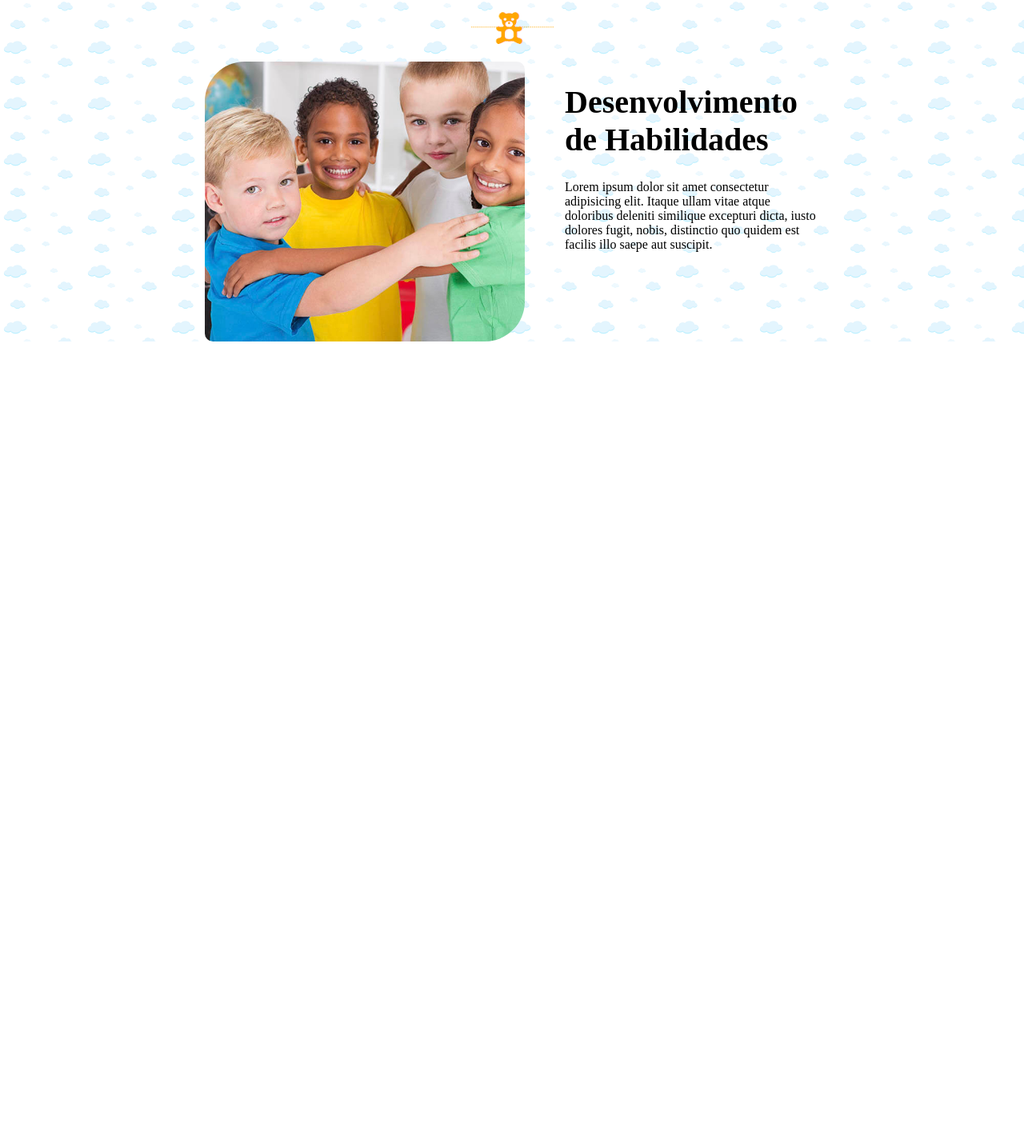
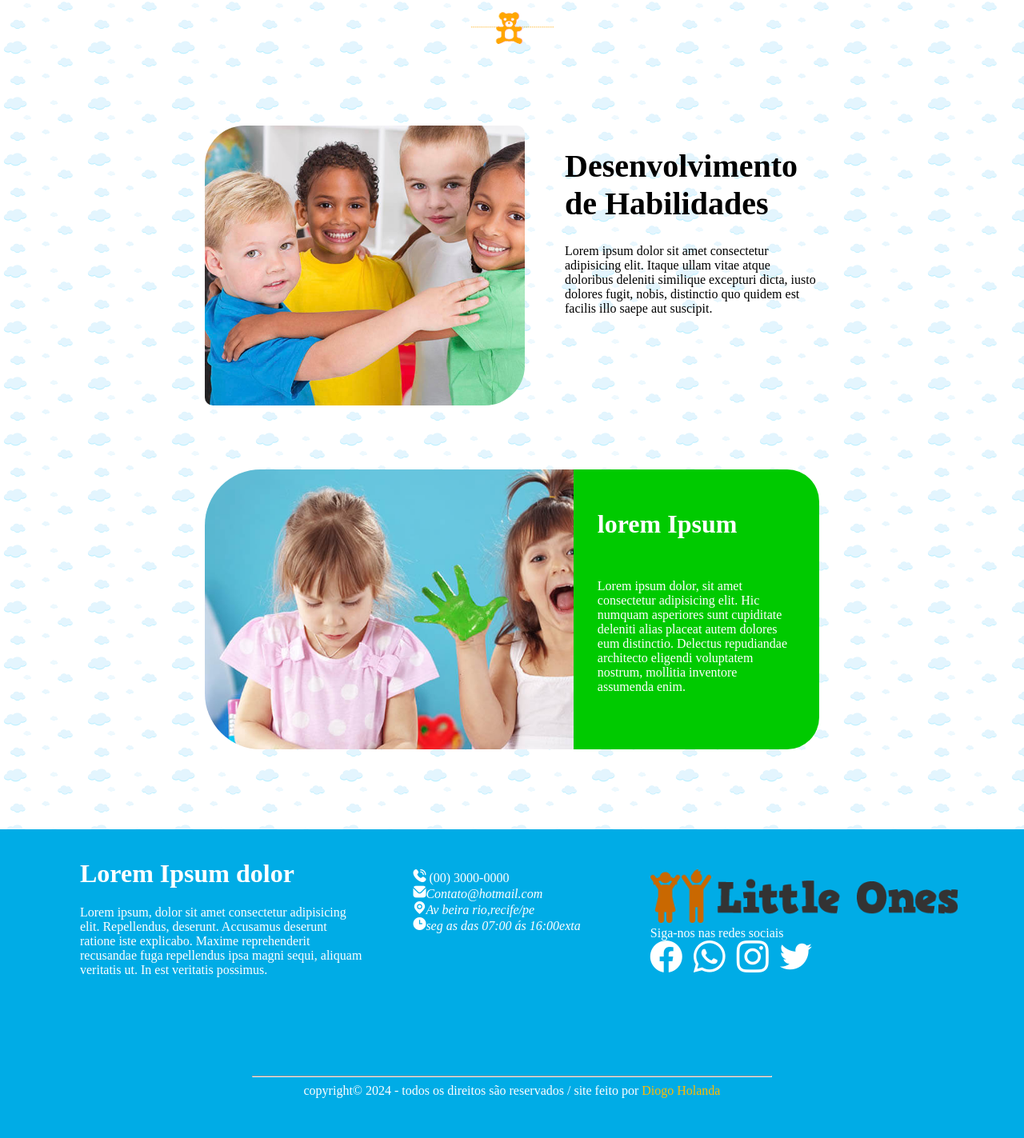
Before and after one commit to Diogo-Holanda-DH/projeto01, a plain HTML site: page index.html in a window 1280 px wide. Shown: the part 724-2147 px from the top of the page at 80% size. Before the commit the page ends 1151 px from the top, so only its background shows below. Drawn offline with nearby package versions, Linux system fonts and the light colour scheme; a web font is replaced by a local one.

Commit message:
finalizado

```diff
--- a/css/styles.css
+++ b/css/styles.css
@@ -1,4 +1,7 @@
 @import url('https://fonts.googleapis.com/css2?family=Marhey:wght@300..700&display=swap ');
+@import url('https://cdn-uicons.flaticon.com/2.5.0/uicons-solid-rounded/css/uicons-solid-rounded.css');
+@import url('https://cdn-uicons.flaticon.com/2.5.0/uicons-brands/css/uicons-brands.css');
+@import url('https://cdn-uicons.flaticon.com/2.6.0/uicons-solid-straight/css/uicons-solid-straight.css');
 :root{
     --azul_claro: rgb(0, 172, 230);
     --amarelo_canário: rgb(255, 187, 0);
@@ -75,10 +78,12 @@ body {
     text-align: center;
 }
 
-#secao_01 {
+#secao_01,
+#secao_02 {
     display: flex;
     width: 60%;
     margin: auto;
+    margin-top: 80px;
 }
 
 #criancas_secao_01 {
@@ -100,4 +105,104 @@ body {
     font-size: 40px;
 }
 
-/* Teste  3*/
+
+
+
+
+#criancas_secao_02 {
+    width: 60%;
+    height: 350px;
+    background-image: url(/img/criancas3.jpg);
+    background-size: cover;
+    border-radius: 70px 0 0 70px ;
+
+
+}
+#conteudo_secao_02 {
+    background-color: var(--verde_limão);
+    width: 40%;
+    border-radius: 0 40px 40px 0;
+    color: var(--branco);
+    text-align: left;
+}
+#conteudo_secao_02 h1{
+    margin-top: 50px;
+    margin-left: 30px;
+    margin-right: 30px;
+
+}
+#conteudo_secao_02 p{
+    margin-top: 50px;
+    margin-left: 30px;
+    margin-right: 30px;
+
+}
+
+#rodape {
+    background-color: var(--azul_claro);
+    display: flex;
+    padding-left: 100px;
+    padding-right: 100px;
+    padding-top: 50px;
+    margin-top: 100px;
+    flex-wrap: wrap;
+    padding-bottom: 50px;
+}
+.conteudos_rodape {
+    width: 33%;
+    height: 250px;
+    color: var(--branco);
+    text-align: left;
+}
+.icones{
+    font-size: 40px;
+    margin-right: 10px;
+}
+#coluna3 img {
+    width: 400px;
+}
+#coluna2 i {
+    margin-left: 60px;
+}
+#coluna1 h1 {
+    margin-top: -13px;
+}
+#copyright {
+    min-width: 100%;
+    color: var(--branco);
+}
+#copyright a{
+    color: var(--amarelo_canário);
+    text-decoration: none;
+}
+#menu_mobile_tablet {
+    background-color: red;
+    height: 70px;
+    display: none;
+    align-items: center;
+    justify-content: left;
+    padding-left: 30px;
+    font-size: 30px;
+    color: var(--branco);
+}
+
+/* configuração para smartphones */
+@media sreen and (max-width: 480px) {
+    #menu_mobile_tablet {
+        display: flex;
+    }
+    #menu_topo {
+        display: none;
+    }
+}
+
+/* */
+@media screen and (min-width: 481px) and (max-width: 1024px) {
+    #menu_mobile_tablet {
+        display: flex;
+    }
+    #menu_topo {
+        display: none;
+    }
+
+}
--- a/index.html
+++ b/index.html
@@ -9,6 +9,9 @@
 </head>
 <body>
     <div id="container">
+        <div id="menu_mobile_tablet">
+            <i class="fi fi-sr-menu-burger"></i>
+        </div>
         <div id="menu-topo">
             <img src="img/logomarca_branca2.png" height="70">
             <div id="caixa_menus">
@@ -35,7 +38,43 @@
                 <p>Lorem ipsum dolor sit amet consectetur adipisicing elit. Itaque ullam vitae atque doloribus deleniti similique excepturi dicta, iusto dolores fugit, nobis, distinctio quo quidem est facilis illo saepe aut suscipit.</p>
             </div>
         </div> <!-- Fim da secao -->
+        <div id="secao_02">
+            <div id="criancas_secao_02"></div>
+            <div id="conteudo_secao_02">
+                <h1>lorem Ipsum </h1>
+                <p>Lorem ipsum dolor, sit amet consectetur adipisicing elit. Hic numquam asperiores sunt cupiditate deleniti alias placeat autem dolores eum distinctio. Delectus repudiandae architecto eligendi voluptatem nostrum, mollitia inventore assumenda enim.</p>
+            </div>
+        </div>
 
+
+        <div id="rodape">
+        <div id="coluna1" class="conteudos_rodape">
+            <h1>Lorem Ipsum dolor</h1>
+            <p>Lorem ipsum, dolor sit amet consectetur adipisicing elit. Repellendus, deserunt. Accusamus deserunt ratione iste explicabo. Maxime reprehenderit recusandae fuga repellendus ipsa magni sequi, aliquam veritatis ut. In est veritatis possimus.</p>
+        </div>
+
+        <div id="coluna2" class="conteudos_rodape">
+            <i class="fi fi-sr-phone-call"></i> (00) 3000-0000 <br>
+            <i class="fi fi-sr-envelope">Contato@hotmail.com</i> <br>
+            <i class="fi fi-ss-marker">Av beira rio,recife/pe</i> <br>
+            <i class="fi fi-ss-clock-three">seg as das 07:00 ás 16:00exta</i>
+        </div>
+
+        <div id="coluna3" class="conteudos_rodape">
+            <img src="img/logomarca_escura.png"> <br>
+            <span>Siga-nos nas redes sociais</span> <br>
+            <i class="fi fi-brands-facebook icones"></i>
+            <i class="fi fi-brands-whatsapp icones"></i>
+            <i class="fi fi-brands-instagram icones"></i>
+            <i class="fi fi-brands-twitter icones"></i>
+        </div>
+
+        <div id="copyright">
+            <hr style="width: 60%;">
+            copyright© 2024 - todos os direitos são reservados /
+            site feito por <a href="diogo_holanda2024@hotmail.com">Diogo Holanda</a>
+        </div>
+        </div> <!-- fim da div rodape -->
     </div>  <!--Fim da div container  -->
 </body>
 </html>
```
